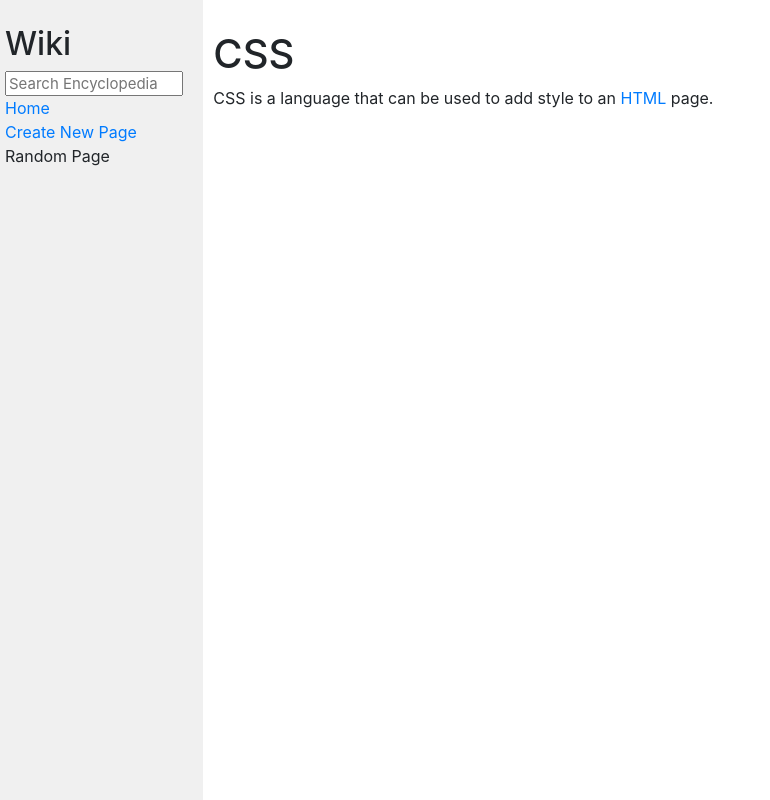
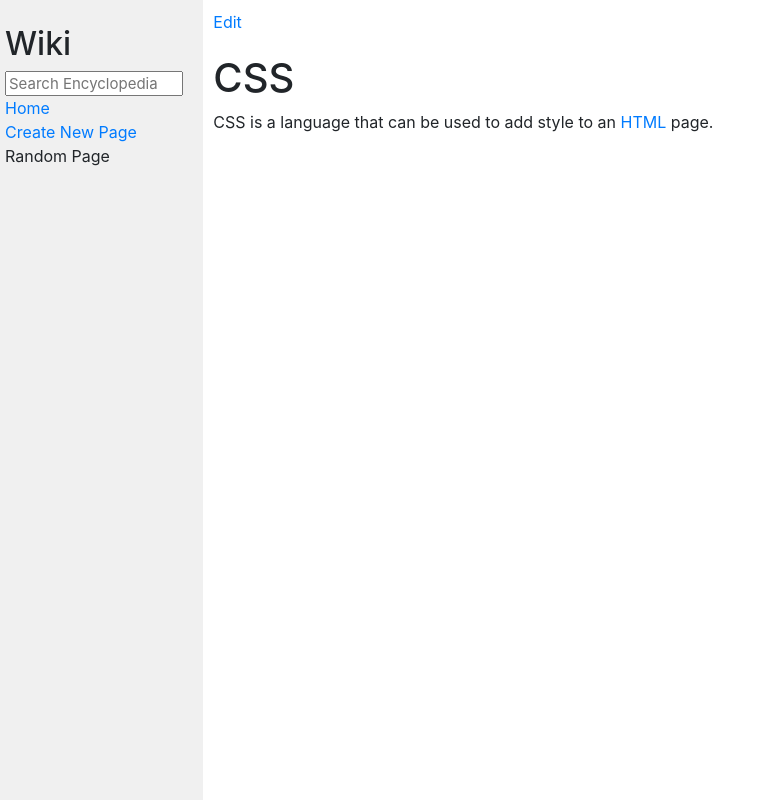
Before and after one commit to petryshend/cs2020pr1, a Django app: page /wiki/css/ in a window 1280 px wide. Shown: the whole page, without its empty margins (0-770 px from the left). Run offline with Django 3.2, Linux system fonts and the light colour scheme; some libraries are stand-ins or nearby versions.

Commit message:
Implement edit

```diff
--- a/encyclopedia/templates/encyclopedia/create_entry.html
+++ b/encyclopedia/templates/encyclopedia/create_entry.html
@@ -17,6 +17,7 @@
                        type="text"
                        placeholder="Entry title"
                        required
+                       value="{% if edit_title %}{{ edit_title }}{% endif %}"
                 >
                 {% if errors.title|length %}
                     <div class="invalid-feedback">
@@ -31,7 +32,7 @@
                           id="entry-content"
                           rows="10"
                           required
-                ></textarea>
+                >{% if edit_content %}{{ edit_content }}{% endif %}</textarea>
                 {% if errors.content|length %}
                     <div class="invalid-feedback">
                         {{ errors.content|join:', ' }}
--- a/encyclopedia/templates/encyclopedia/view_entry.html
+++ b/encyclopedia/templates/encyclopedia/view_entry.html
@@ -5,5 +5,6 @@
 {% endblock %}
 
 {% block body %}
+    <a href="{% url 'create_entry' %}?edit={{ entry_name|urlencode }}">Edit</a>
     <div>{{ entry_content|safe }}</div>
 {% endblock %}
--- a/encyclopedia/views.py
+++ b/encyclopedia/views.py
@@ -35,7 +35,6 @@ def search_entry(request: HttpRequest):
 
 
 def create_entry(request: HttpRequest):
-    #TODO: fix entries title case
     if request.method == 'POST':
         title = request.POST['entry-title']
         content = request.POST['entry-content']
@@ -47,7 +46,11 @@ def create_entry(request: HttpRequest):
         util.save_entry(title, content)
         return redirect(reverse('view_entry', args=[title]))
 
-    return render(request, 'encyclopedia/create_entry.html')
+    edit = request.GET.get('edit')
+    return render(request, 'encyclopedia/create_entry.html', {
+        'edit_title': edit,
+        'edit_content': util.get_entry(edit) if edit else None
+    })
 
 
 def validate_new_entry(title, content):
@@ -57,8 +60,6 @@ def validate_new_entry(title, content):
     }
     if not title:
         errors['title'].append('Title cannot be empty')
-    if util.get_entry(title):
-        errors['title'].append(f'Entry "{title}" already exists')
     if not content:
         errors['content'].append('Content cannot be empty')
 
```
Also changed, not shown: 1 other file.
